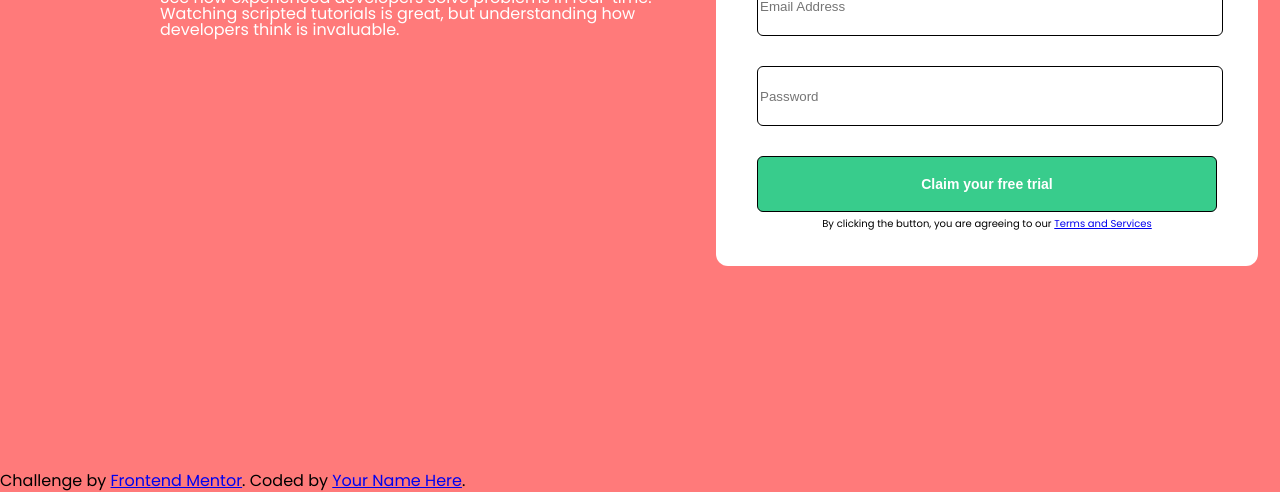
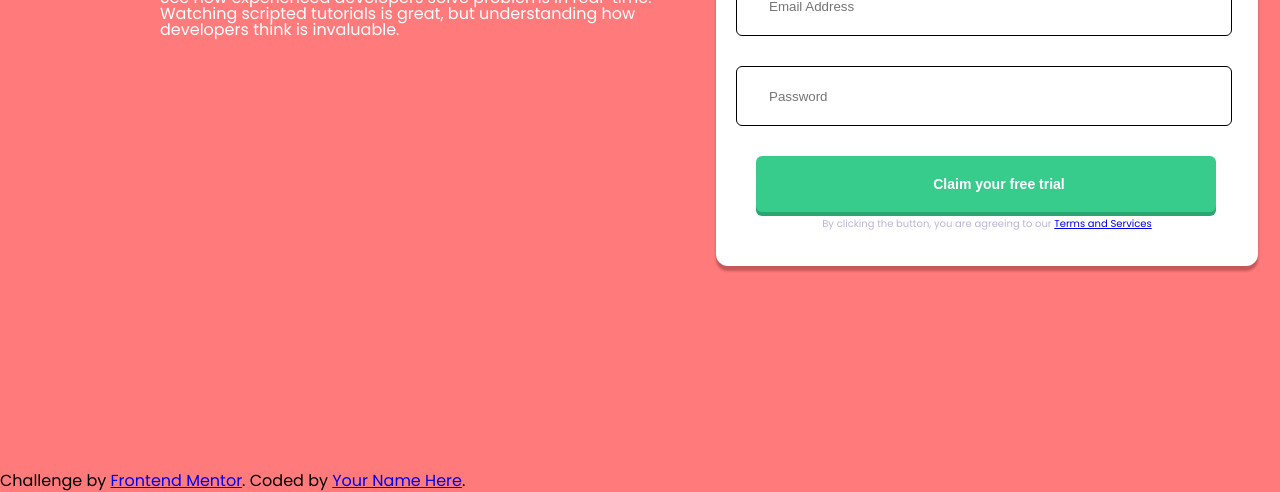
Before and after one commit to Kmolina009/Into-Component-with-Signup-Form, a plain HTML site: page index.html in a window 1280 px wide. Shown: the part 323-815 px from the top of the page. Drawn offline with Linux system fonts and the light colour scheme.

Commit message:
add dropshadows to elements that need it(buttons, forms,etc), padded input forms

```diff
--- a/style.css
+++ b/style.css
@@ -108,47 +108,71 @@ margin-bottom: 15px;
 	border-radius: 12px;
 	height: 500px;
 	width: 542px;
+	filter: drop-shadow(0px 5px 1px #c55858);
 }
 .signup-form-section form input{
 	position: relative;
 	background-color: white;
 	border-radius: 6px;
 	border: 1px solid black;
-	margin-left: 41px;
+	margin-left: 20px;
+	margin-right: 20px;
 	height: 56px;
 	width: 460px;
 	margin-top: 30px;
+	padding-left: 32px;
 }
+/* .signup-form-section form input{
+	position: relative;
+	padding-left: 10px;
+	left:10px;
+} */
+/* .signup-form-section form input::placeholder{
+	position: relative;
+	padding-left: 10px;
+	left:10px;
+} */
 .signup-form-section .try-it-free{
 	display: flex;
 	align-items: center;
 	justify-content: center;
-	/* text-align: center; */
 	position: relative;
 	background-color:var(--Accent-color-B);
 	color: white;
 	border-radius: 6px;
-	/* margin-left: 41px; */
 	margin-bottom:23px;
 	height: 61px;
 	width: 542px;
+	filter: drop-shadow(0px 4px .5px #db6767);
 }
 signup-form-section .btn-and-terms{
 	position: absolute;
 	top:440px;
 }
 .signup-form-section .btn-and-terms .signup-form-submit-btn{
+	position: relative;
+	left: 20px;
 	color:white;
 	background-color: var(--Primary-color-G);
 	font-size: 14px;
 	font-weight: 600;
 	letter-spacing: 10%;
+	border: none;
+	filter: drop-shadow(0px 4px .5px hsl(154, 60%, 41%));
+	cursor: pointer;
+}
+.signup-form-section .btn-and-terms .signup-form-submit-btn:hover{
+	color:white;
+	background-color:hsl(154, 60%, 41%);
+	/* filter: drop-shadow(0px 4px .5px hsl(154, 60%, 41%)); */
+
 }
 .signup-form-section form .btn-and-terms p{
 	text-align: center;
 	font-size: 10px;
 	position: relative;
 	top:7px;
+	color: hsl(246, 25%, 77%);
 }
 /*
 <!-- Feel free to remove these styles or customise in your own stylesheet 👍 -->
```
